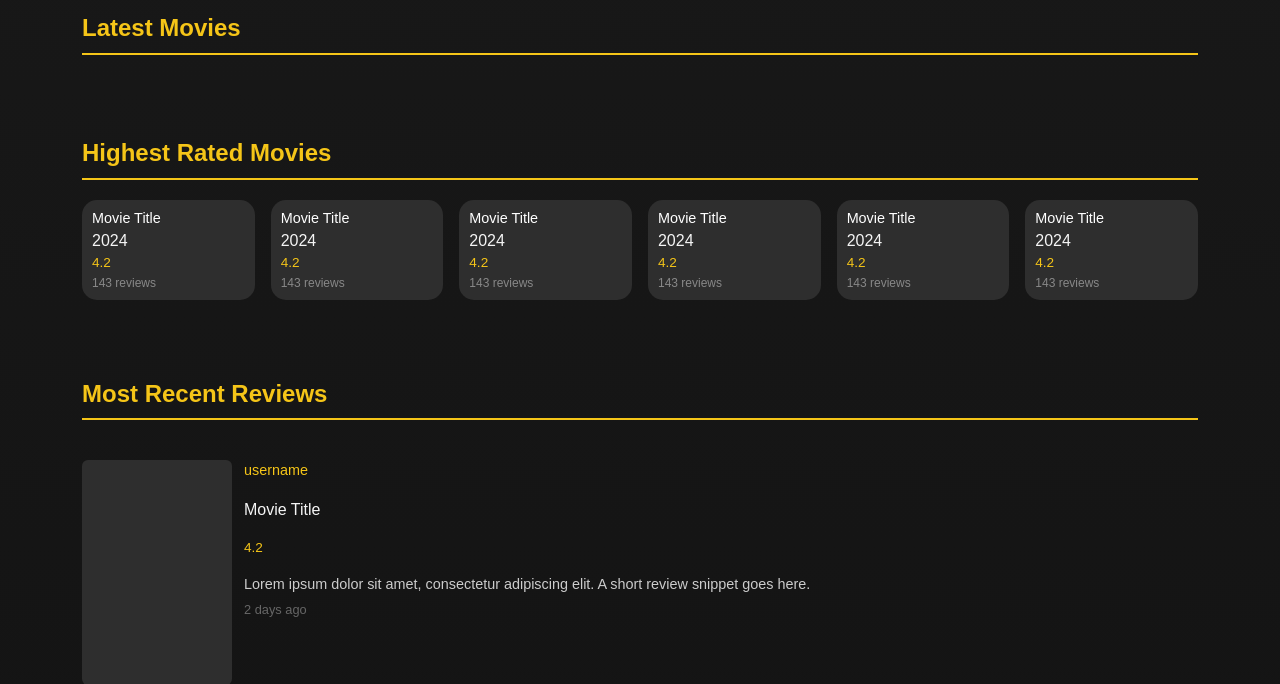
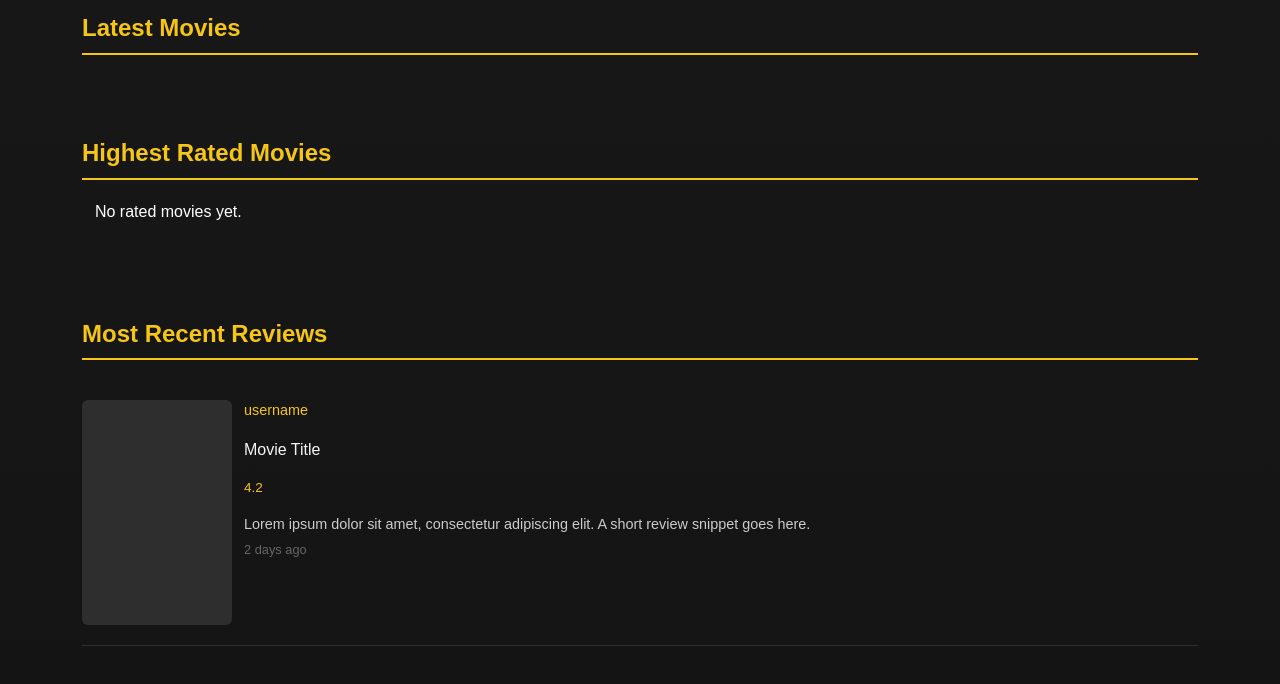
Before and after one commit to juanyeremia/UWA-Agile_Group_Project, a Flask app: page / in a window 1280 px wide. Shown: the part 597-1281 px from the top of the page. Run offline with Flask 3, Linux system fonts and the light colour scheme; data that the repository does not hold is empty.

Commit message:
Removed placeholder movie cards for Highest Rated section

```diff
--- a/app/static/css/home_page.css
+++ b/app/static/css/home_page.css
@@ -155,3 +155,7 @@
   color: #666666;
   font-size: 0.8rem;
 }
+
+#highest-rated-movies-container{
+  color: white;
+}
--- a/app/templates/home_page.html
+++ b/app/templates/home_page.html
@@ -52,105 +52,7 @@
     <section class="movies-section">
       <div class="container-lg">
         <h2 class="section-title">Highest Rated Movies</h2>
-        <div class="row row-cols-2 row-cols-md-3 row-cols-lg-6 g-3">
-          <!-- Movie cards will be dynamically inserted here -->
-          <!-- Mock up for demonstration purposes -->
-          <div class="temp-border col">
-            <a
-              href="{{ url_for('movie_detail', movie_id=1) }}"
-              class="movie-card-link"
-            >
-              <div class="movie-card temp-border">
-                <div class="movie-poster-placeholder"></div>
-                <div class="movie-info">
-                  <div class="temp-border movie-title">Movie Title</div>
-                  <div class="movie-eyar temp-border">2024</div>
-                  <div class="temp-border movie-rating">4.2</div>
-                  <div class="temp-border movie-reviews">143 reviews</div>
-                </div>
-              </div>
-            </a>
-          </div>
-          <div class="temp-border col">
-            <a
-              href="{{ url_for('movie_detail', movie_id=1) }}"
-              class="movie-card-link"
-            >
-              <div class="movie-card temp-border">
-                <div class="movie-poster-placeholder"></div>
-                <div class="movie-info">
-                  <div class="temp-border movie-title">Movie Title</div>
-                  <div class="movie-eyar temp-border">2024</div>
-                  <div class="temp-border movie-rating">4.2</div>
-                  <div class="temp-border movie-reviews">143 reviews</div>
-                </div>
-              </div>
-            </a>
-          </div>
-          <div class="temp-border col">
-            <a
-              href="{{ url_for('movie_detail', movie_id=1) }}"
-              class="movie-card-link"
-            >
-              <div class="movie-card temp-border">
-                <div class="movie-poster-placeholder"></div>
-                <div class="movie-info">
-                  <div class="temp-border movie-title">Movie Title</div>
-                  <div class="movie-eyar temp-border">2024</div>
-                  <div class="temp-border movie-rating">4.2</div>
-                  <div class="temp-border movie-reviews">143 reviews</div>
-                </div>
-              </div>
-            </a>
-          </div>
-          <div class="temp-border col">
-            <a
-              href="{{ url_for('movie_detail', movie_id=1) }}"
-              class="movie-card-link"
-            >
-              <div class="movie-card temp-border">
-                <div class="movie-poster-placeholder"></div>
-                <div class="movie-info">
-                  <div class="temp-border movie-title">Movie Title</div>
-                  <div class="movie-eyar temp-border">2024</div>
-                  <div class="temp-border movie-rating">4.2</div>
-                  <div class="temp-border movie-reviews">143 reviews</div>
-                </div>
-              </div>
-            </a>
-          </div>
-          <div class="temp-border col">
-            <a
-              href="{{ url_for('movie_detail', movie_id=1) }}"
-              class="movie-card-link"
-            >
-              <div class="movie-card temp-border">
-                <div class="movie-poster-placeholder"></div>
-                <div class="movie-info">
-                  <div class="temp-border movie-title">Movie Title</div>
-                  <div class="movie-eyar temp-border">2024</div>
-                  <div class="temp-border movie-rating">4.2</div>
-                  <div class="temp-border movie-reviews">143 reviews</div>
-                </div>
-              </div>
-            </a>
-          </div>
-          <div class="temp-border col">
-            <a
-              href="{{ url_for('movie_detail', movie_id=1) }}"
-              class="movie-card-link"
-            >
-              <div class="movie-card temp-border">
-                <div class="movie-poster-placeholder"></div>
-                <div class="movie-info">
-                  <div class="temp-border movie-title">Movie Title</div>
-                  <div class="movie-eyar temp-border">2024</div>
-                  <div class="temp-border movie-rating">4.2</div>
-                  <div class="temp-border movie-reviews">143 reviews</div>
-                </div>
-              </div>
-            </a>
-          </div>
+        <div id="highest-rated-movies-container" class="row row-cols-2 row-cols-md-3 row-cols-lg-6 g-3">
         </div>
       </div>
     </section>
```
